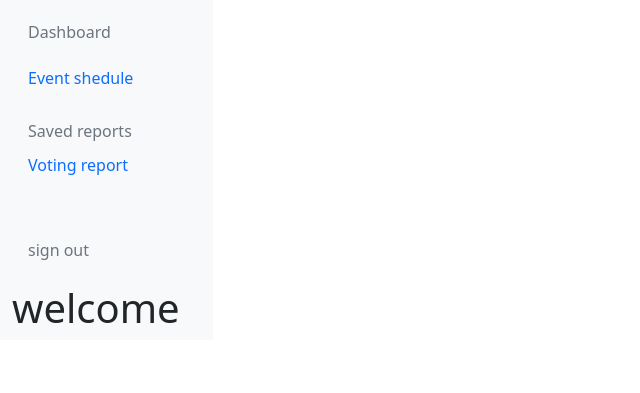
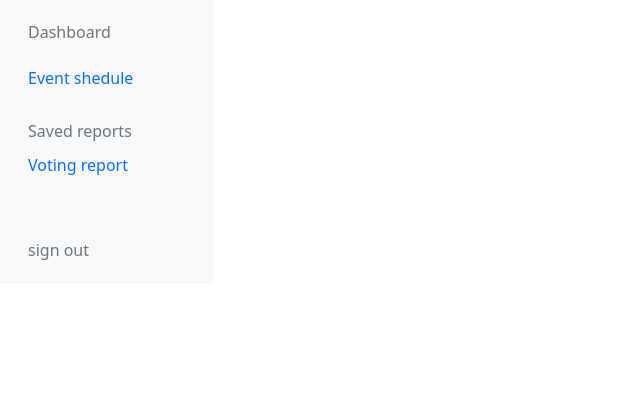
Before and after one commit to Uditha20/ISAMS, a PHP site: page /dashboard.php in a window 1280 px wide. Shown: the part 65-458 px from the top of the page, without its empty margins (0-640 px from the left). Run offline with PHP 8.4, Linux system fonts and the light colour scheme; some libraries are stand-ins or nearby versions.

Commit message:
8.52 5/31

```diff
--- a/dashboard.php
+++ b/dashboard.php
@@ -73,7 +73,7 @@
           </li>
         </ul>
       </div>
-      <h1>welcome</h1>
+
     </nav>
 
   </div>
```
